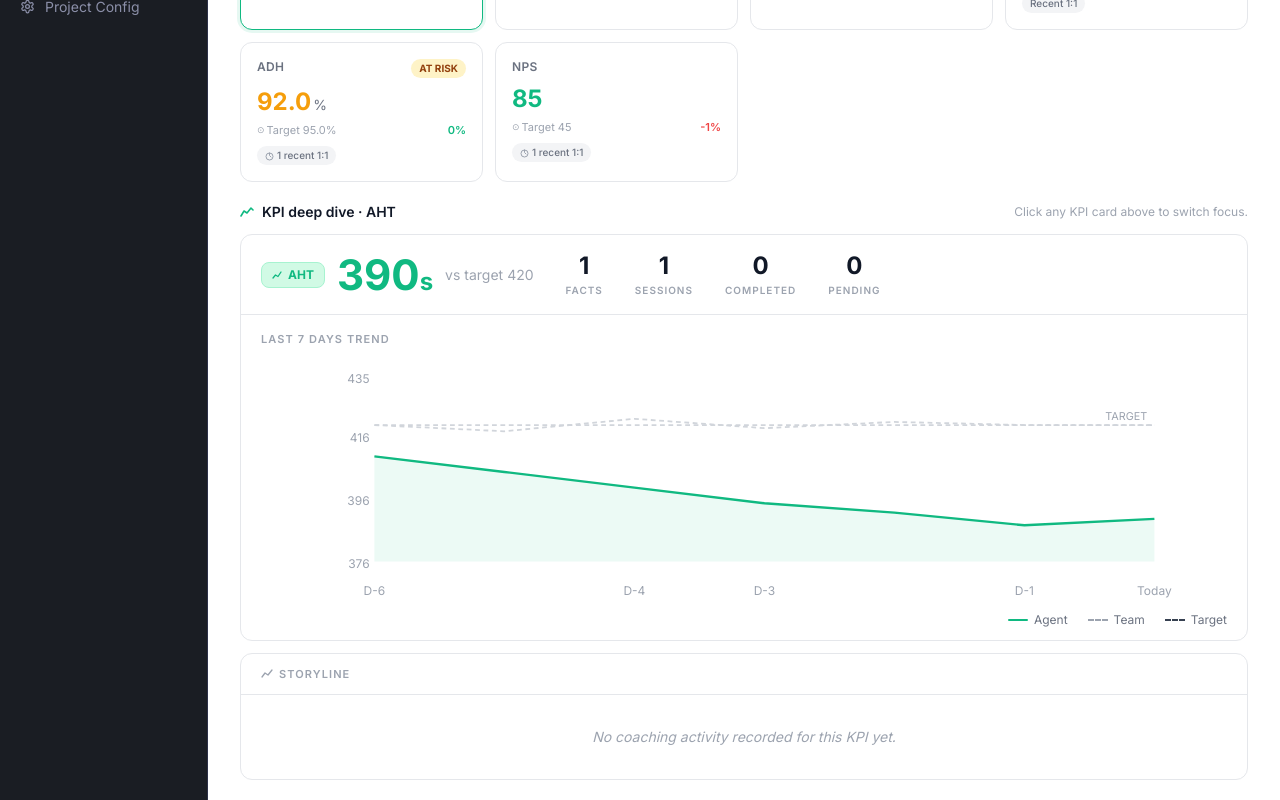
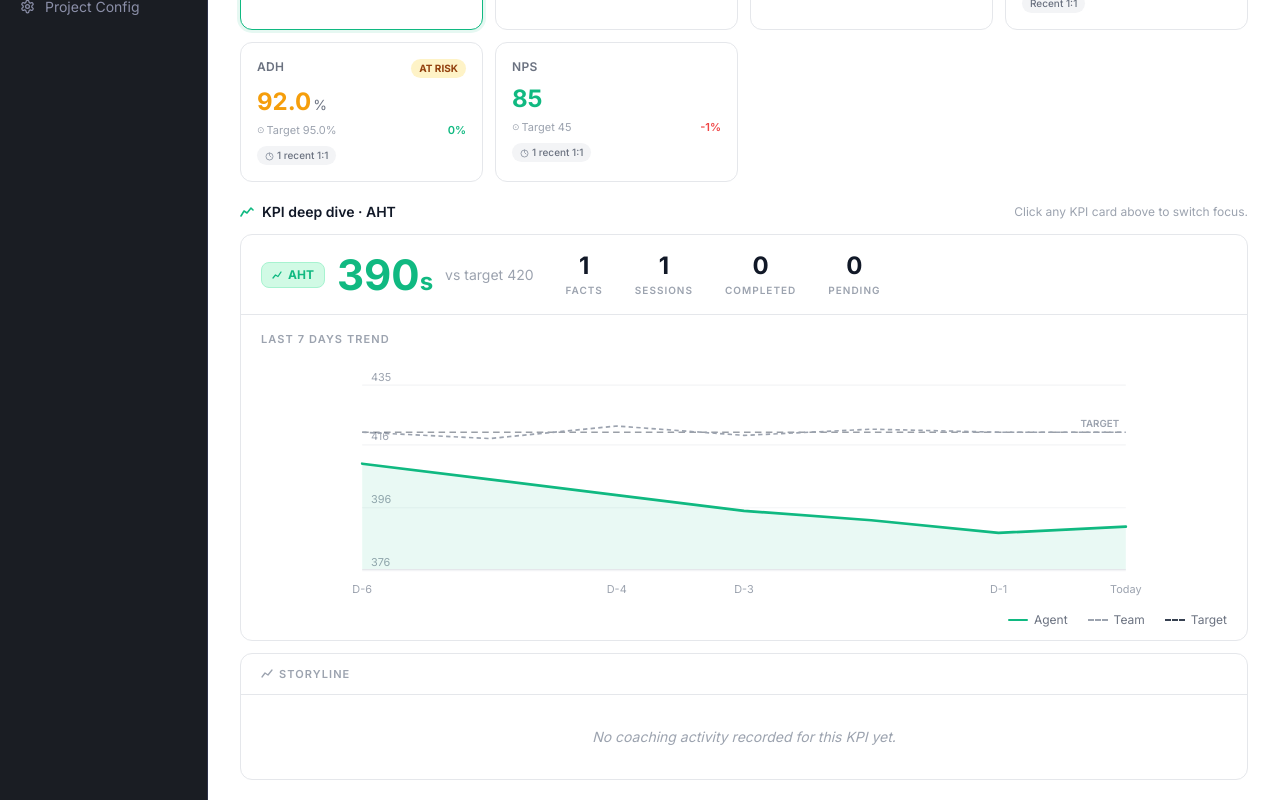
Before and after one commit to andresromero-blip/ops-supervisor-prototypes, a Next.js app: page /projects/20260620-one-to-one in a window 1280 px wide. Shown: the part 471-1271 px from the top of the page. Built offline with nearby package versions, Linux system fonts and the light colour scheme.

Commit message:
Update page.tsx

```diff
--- a/app/projects/20260620-one-to-one/page.tsx
+++ b/app/projects/20260620-one-to-one/page.tsx
@@ -117,8 +117,9 @@ const VALUE_COLORS: Record<KpiStatus, string> = {
 
 // Deep-dive chart: SVG with agent line, team dashed, target dashed, area fill
 function DeepDiveChart({ kpi, lineColor = "#10B981" }: { kpi: KpiCard; lineColor?: string }) {
-  const W = 700; const H = 200;
-  const PL = 42; const PR = 8; const PT = 16; const PB = 32;
+  // Canvas — NO side padding: the SVG fills the full card width edge-to-edge
+  const W = 700; const H = 220;
+  const PT = 24; const PB = 28; // top/bottom only — left/right = 0
 
   const allVals = [...kpi.trendData, ...kpi.teamData, kpi.targetValue];
   const minV = Math.min(...allVals) * 0.97;
@@ -126,36 +127,56 @@ function DeepDiveChart({ kpi, lineColor = "#10B981" }: { kpi: KpiCard; lineColor
   const rangeV = maxV - minV || 1;
 
   const days = ["D-6", "", "D-4", "D-3", "", "D-1", "Today"];
-  const toX = (i: number) => PL + (i / (kpi.trendData.length - 1)) * (W - PL - PR);
+  const n = kpi.trendData.length;
+  // X: first point at 2% from left, last point at 98% from left
+  const toX = (i: number) => (i / (n - 1)) * W;
   const toY = (v: number) => PT + (1 - (v - minV) / rangeV) * (H - PT - PB);
 
   const agentPath = kpi.trendData.map((v, i) => `${i === 0 ? "M" : "L"} ${toX(i).toFixed(1)} ${toY(v).toFixed(1)}`).join(" ");
   const teamPath  = kpi.teamData.map((v, i)  => `${i === 0 ? "M" : "L"} ${toX(i).toFixed(1)} ${toY(v).toFixed(1)}`).join(" ");
-  const areaPath  = `${agentPath} L ${toX(kpi.trendData.length-1).toFixed(1)} ${(H-PB).toFixed(1)} L ${toX(0).toFixed(1)} ${(H-PB).toFixed(1)} Z`;
+  const areaPath  = `${agentPath} L ${toX(n-1).toFixed(1)} ${(H-PB).toFixed(1)} L ${toX(0).toFixed(1)} ${(H-PB).toFixed(1)} Z`;
   const targetY   = toY(kpi.targetValue);
+  const areaFill  = lineColor === "#10B981" ? "rgba(16,185,129,0.09)"
+                  : lineColor === "#EF4444" ? "rgba(239,68,68,0.07)"
+                  : "rgba(245,158,11,0.07)";
 
-  // Y axis labels
-  const yStep = Math.round((maxV - minV) / 3 / 5) * 5 || 1;
-  const yLabels = [minV, minV + yStep, minV + yStep * 2, maxV].map(v => Math.round(v));
+  // Y grid: 4 rounded values
+  const step = Math.round((maxV - minV) / 3 / 5) * 5 || 1;
+  const yLabels = [minV, minV + step, minV + step * 2, maxV].map(v => Math.round(v));
 
   return (
-    <svg viewBox={`0 0 ${W} ${H}`} className="w-full block" style={{ height: 240, display: "block" }}>
-      {/* Y labels */}
-      {yLabels.map((v, i) => (
-        <text key={i} x={PL - 4} y={toY(v) + 4} textAnchor="end" fontSize="10" fill="#9CA3AF" fontFamily="Inter,system-ui,sans-serif">{v}</text>
-      ))}
-      {/* Target dashed */}
-      <line x1={PL} y1={targetY} x2={W - PR} y2={targetY} stroke="#D1D5DB" strokeWidth="1.5" strokeDasharray="4 3" />
-      <text x={W - PR - 6} y={targetY - 4} textAnchor="end" fontSize="9" fill="#9CA3AF" fontFamily="Inter,system-ui,sans-serif">TARGET</text>
-      {/* Area under agent */}
-      <path d={areaPath} fill={lineColor === "#10B981" ? "rgba(16,185,129,0.08)" : lineColor === "#EF4444" ? "rgba(239,68,68,0.06)" : "rgba(245,158,11,0.06)"} />
-      {/* Team line dashed */}
-      <path d={teamPath} fill="none" stroke="#D1D5DB" strokeWidth="1.5" strokeDasharray="4 3" />
+    <svg viewBox={`0 0 ${W} ${H}`} width="100%" style={{ display: "block", height: 240 }}>
+      {/* Horizontal grid lines + floating Y labels */}
+      {yLabels.map((v, i) => {
+        const y = toY(v);
+        return (
+          <g key={i}>
+            <line x1={0} y1={y} x2={W} y2={y} stroke="#F3F4F6" strokeWidth="1" />
+            <text x={8} y={y - 4} fontSize="10" fill="#9CA3AF" fontFamily="Inter,system-ui,sans-serif">{v}</text>
+          </g>
+        );
+      })}
+
+      {/* Target line — dark dashed, full width */}
+      <line x1={0} y1={targetY} x2={W} y2={targetY} stroke="#374151" strokeWidth="1.5" strokeDasharray="6 4" opacity="0.5" />
+      {/* TARGET label — inside, top-right */}
+      <text x={W - 6} y={targetY - 5} textAnchor="end" fontSize="9" fill="#9CA3AF" fontFamily="Inter,system-ui,sans-serif" fontWeight="600">TARGET</text>
+
+      {/* Team dashed line */}
+      <path d={teamPath} fill="none" stroke="#9CA3AF" strokeWidth="1.5" strokeDasharray="4 3" />
+
+      {/* Area fill under agent */}
+      <path d={areaPath} fill={areaFill} />
+
       {/* Agent line */}
-      <path d={agentPath} fill="none" stroke={lineColor} strokeWidth="2" strokeLinejoin="round" />
+      <path d={agentPath} fill="none" stroke={lineColor} strokeWidth="2.5" strokeLinejoin="round" strokeLinecap="round" />
+
+      {/* X axis baseline */}
+      <line x1={0} y1={H - PB} x2={W} y2={H - PB} stroke="#E5E7EB" strokeWidth="1" />
+
       {/* X labels */}
       {days.map((d, i) => d && (
-        <text key={i} x={toX(i)} y={H - 4} textAnchor="middle" fontSize="10" fill="#9CA3AF" fontFamily="Inter,system-ui,sans-serif">{d}</text>
+        <text key={i} x={toX(i)} y={H - 6} textAnchor="middle" fontSize="10" fill="#9CA3AF" fontFamily="Inter,system-ui,sans-serif">{d}</text>
       ))}
     </svg>
   );
```
